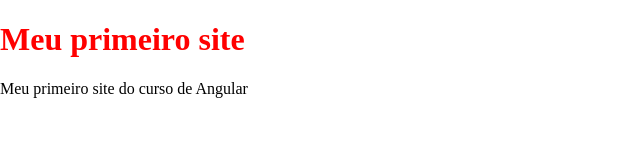
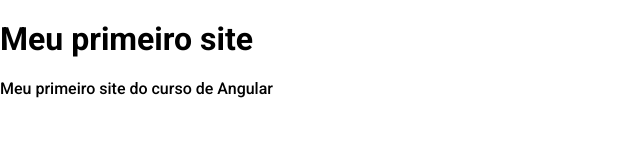
Before and after one commit to arthurtomas/Pokedex, a plain HTML site: page index.html in a window 1280 px wide. Shown: the whole page, without its empty margins (0-640 px from the left). Drawn offline with nearby package versions, Linux system fonts and the light colour scheme.

Commit message:
Font Roboto have been added to the project

```diff
--- a/assests/css/global.css
+++ b/assests/css/global.css
@@ -1,3 +1,3 @@
-h1{
-    color: red;
+*{
+    font-family: 'Roboto', sans-serif;
 }
--- a/index.html
+++ b/index.html
@@ -5,15 +5,22 @@
     <meta http-equiv="X-UA-Compatible" content="IE=edge">
     <meta name="viewport" content="width=device-width, initial-scale=1.0">
     <title>Pokedex</title>
+    <!-- Normalize CSS -->
     <link rel="stylesheet" href="https://cdnjs.cloudflare.com/ajax/libs/normalize/8.0.1/normalize.min.css"
         integrity="sha512-NhSC1YmyruXifcj/KFRWoC561YpHpc5Jtzgvbuzx5VozKpWvQ+4nXhPdFgmx8xqexRcpAglTj9sIBWINXa8x5w=="
         crossorigin="anonymous" referrerpolicy="no-referrer" />
-        <link rel="stylesheet" href="/assests/css/global.css">
+    <!-- Fonts -->
+    <link rel="preconnect" href="https://fonts.googleapis.com">
+    <link rel="preconnect" href="https://fonts.gstatic.com" crossorigin>
+    <link href="https://fonts.googleapis.com/css2?family=Roboto:wght@100;300;500;700&display=swap" rel="stylesheet">
+    <!-- Global CSS -->
+    <link rel="stylesheet" href="/assests/css/global.css">
 </head>
 <body>
     <h1>Meu primeiro site</h1>
     <p>Meu primeiro site do curso de Angular</p>
 
+    <!-- Our JS -->
     <script src="/assests/js/main.js"></script>
 </body>
 </html>
```
